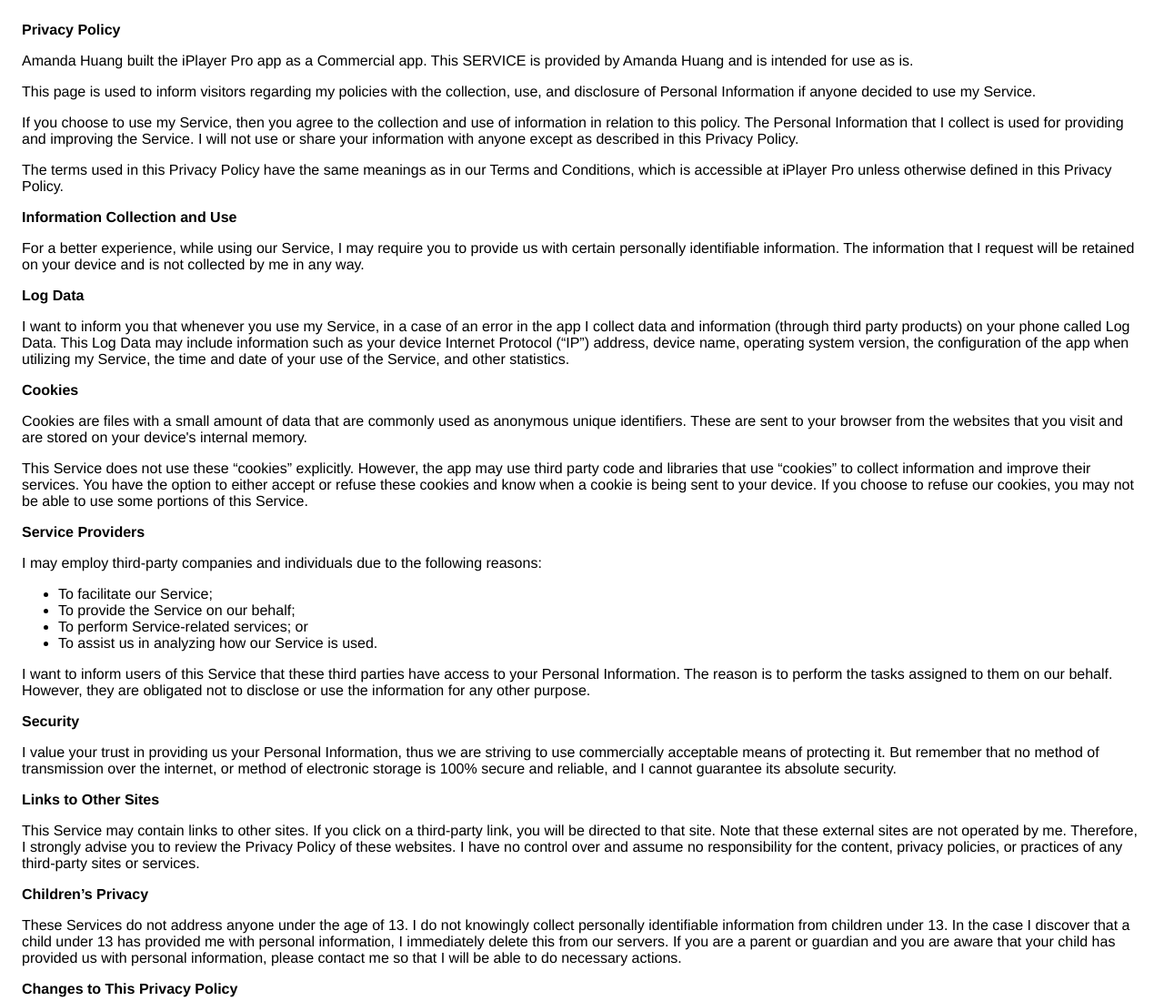
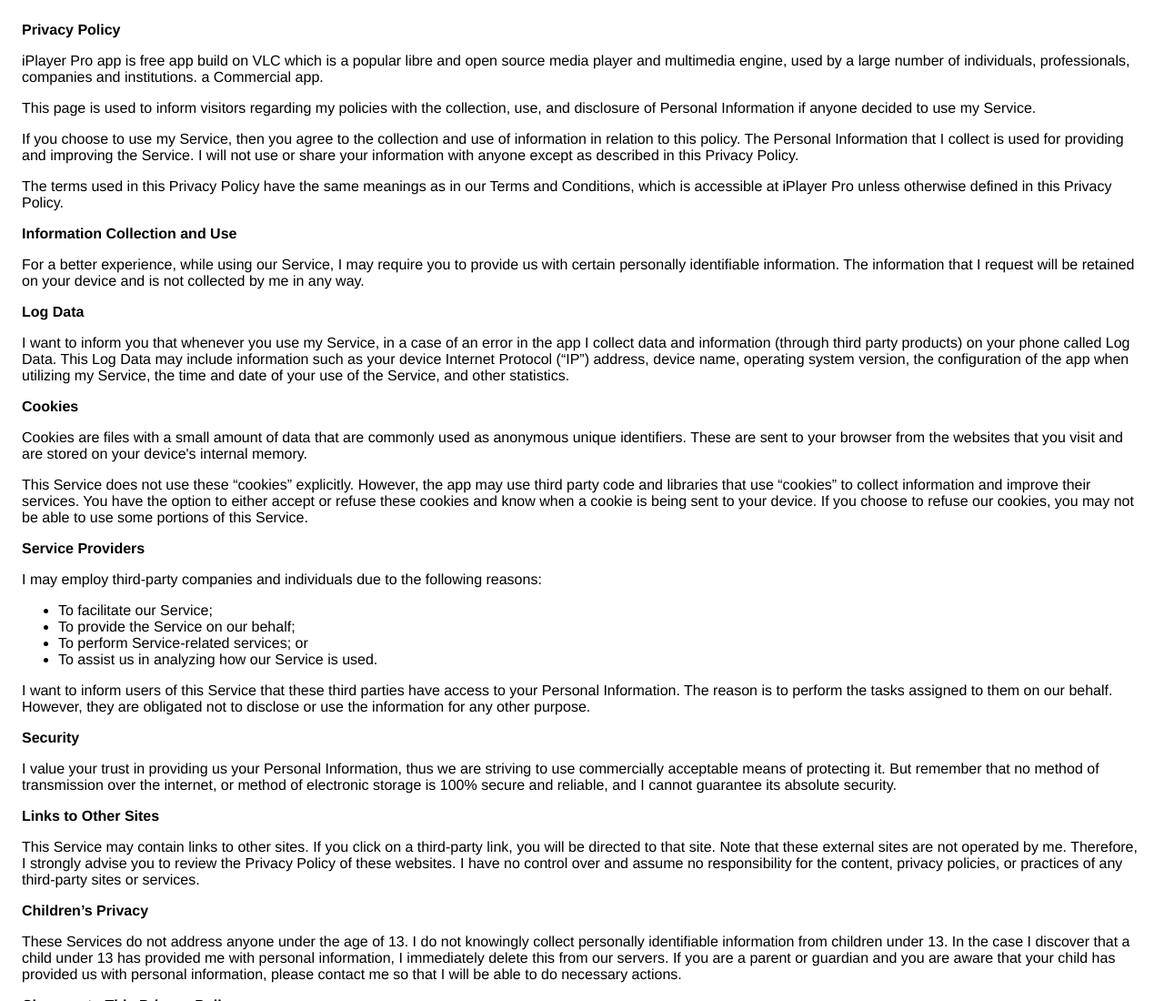
Before and after one commit to AmandaHuang0/support, a plain HTML site: page iPlayerPro.html in a window 1280 px wide. Shown: the top 1100 px of the page at 91% size. Drawn offline with Linux system fonts and the light colour scheme.

Commit message:
Update iPlayerPro.html

```diff
--- a/iPlayerPro.html
+++ b/iPlayerPro.html
@@ -8,10 +8,11 @@
     </head>
     <body>
     <strong>Privacy Policy</strong> <p>
-                  Amanda Huang built the iPlayer Pro app as
-                  a Commercial app. This SERVICE is provided by
-                  Amanda Huang  and is intended for use as
-                  is.
+                  iPlayer Pro app is free app build on VLC which is
+                  a popular libre and open source media player and
+                  multimedia engine, used by a large number of
+                  individuals, professionals, companies and institutions.
+                  a Commercial app.
                 </p> <p>
                   This page is used to inform visitors regarding my
                   policies with the collection, use, and disclosure of Personal
```
